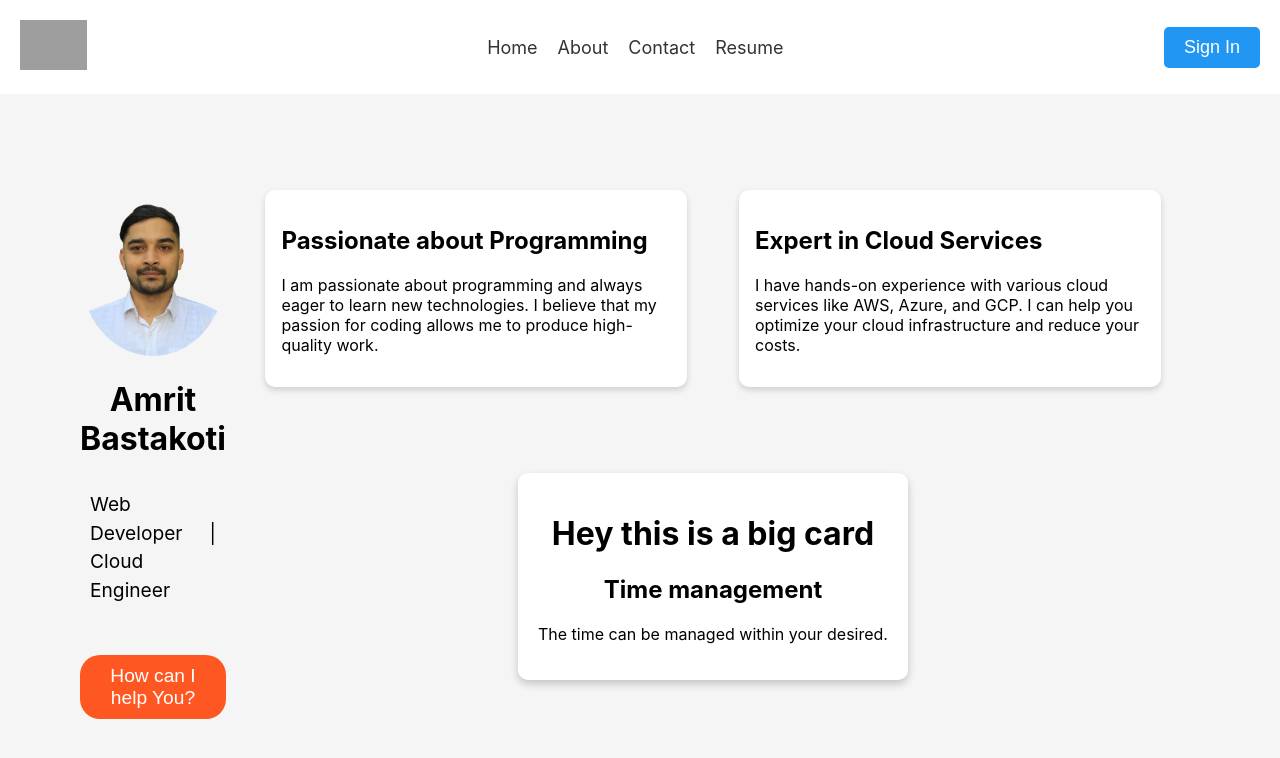
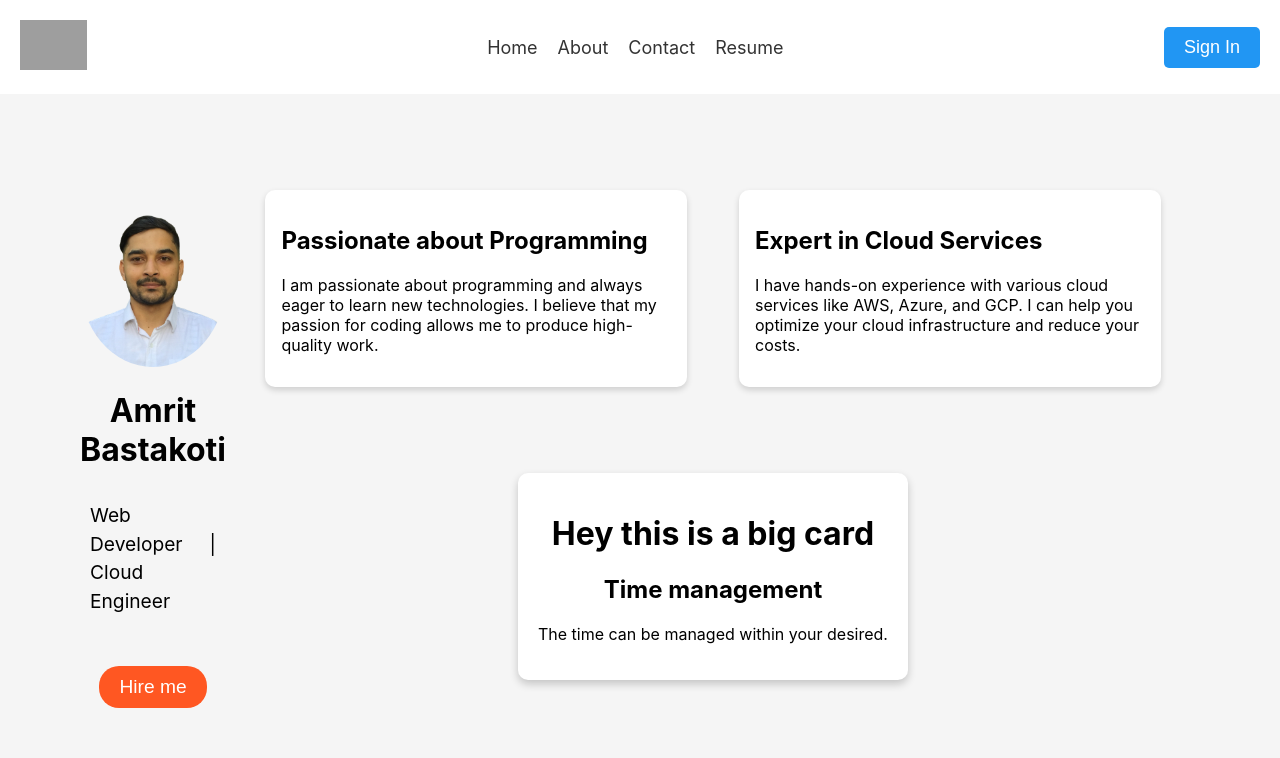
Before and after one commit to Amrit618/profile, a React (Create React App) app: page / in a window 1280 px wide. Shown: the top 758 px of the page. Built offline with nearby package versions, Linux system fonts and the light colour scheme; grey boxes are pictures that could not be loaded.

Commit message:
hire button

```diff
--- a/src/Pages/Home.tsx
+++ b/src/Pages/Home.tsx
@@ -11,7 +11,7 @@ function Home() {
         <h1>Amrit Bastakoti</h1>
         <p>Web Developer | Cloud Engineer</p>
         <p></p>
-        <button className="hire-button">How can I help You?</button>
+        <button className="hire-button">Hire me</button>
       </div>
       <div className="cards-section">
         <div className="card">
```
